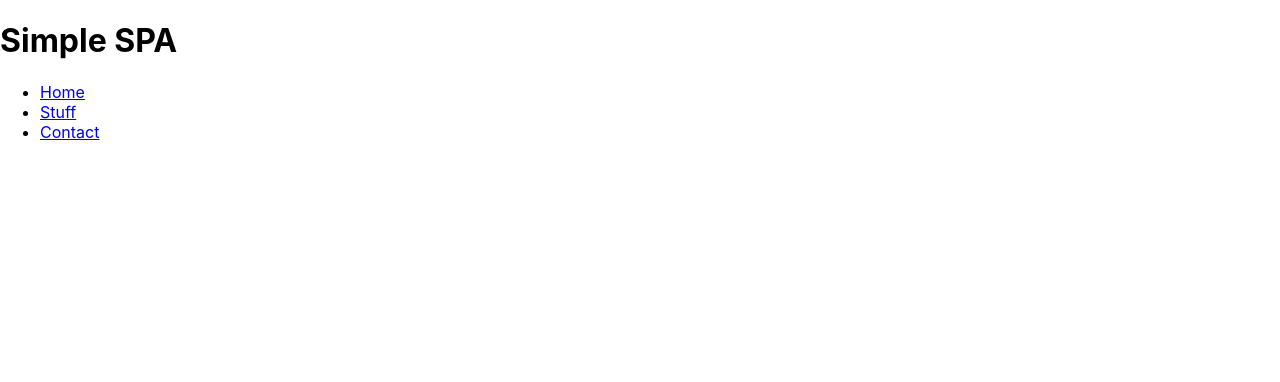
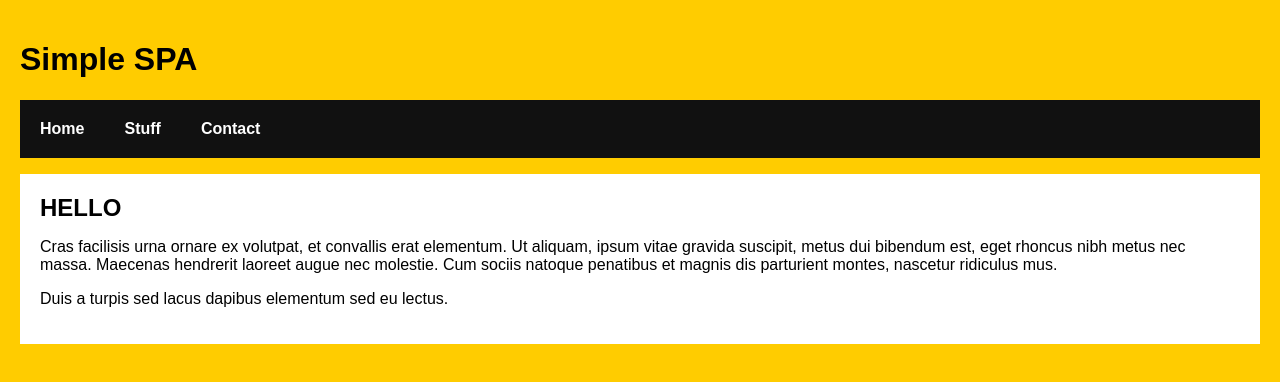
Before and after one commit to taleymirza/routing-spa-demo, a React (Create React App) app: page / in a window 1280 px wide. Shown: the top 382 px of the page. Built offline with nearby package versions, Linux system fonts and the light colour scheme.

Commit message:
style: styling of SPA

```diff
--- a/src/App.css
+++ b/src/App.css
@@ -1,38 +1,35 @@
-/* .App {
-  text-align: center;
+body {
+  background-color: #FFCC00;
+  padding: 20px;
+  margin: 0;
 }
-
-.App-logo {
-  height: 40vmin;
-  pointer-events: none;
+h1, h2, p, ul, li {
+  font-family: sans-serif;
 }
-
-@media (prefers-reduced-motion: no-preference) {
-  .App-logo {
-    animation: App-logo-spin infinite 20s linear;
-  }
+ul.header li {
+  display: inline;
+  list-style-type: none;
+  margin: 0;
 }
-
-.App-header {
-  background-color: #282c34;
-  min-height: 100vh;
-  display: flex;
-  flex-direction: column;
-  align-items: center;
-  justify-content: center;
-  font-size: calc(10px + 2vmin);
-  color: white;
+ul.header {
+  background-color: #111;
+  padding: 0;
 }
-
-.App-link {
-  color: #61dafb;
+ul.header li a {
+  color: #FFF;
+  font-weight: bold;
+  text-decoration: none;
+  padding: 20px;
+  display: inline-block;
 }
-
-@keyframes App-logo-spin {
-  from {
-    transform: rotate(0deg);
-  }
-  to {
-    transform: rotate(360deg);
-  }
-} */
+.content {
+  background-color: #FFF;
+  padding: 20px;
+}
+.content h2 {
+  padding: 0;
+  margin: 0;
+}
+.content li {
+  margin-bottom: 10px;
+}
--- a/src/App.js
+++ b/src/App.js
@@ -1,5 +1,6 @@
 import React from 'react';
 import './App.css';
+import Home from './Components/Home/Home';
 
 function App() {
   return (
@@ -11,7 +12,7 @@
         <li><a href="/contact">Contact</a></li>
       </ul>
       <div className="content">
-
+        <Home />
       </div>
     </div>
   );
```
